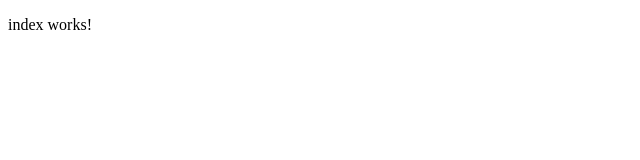
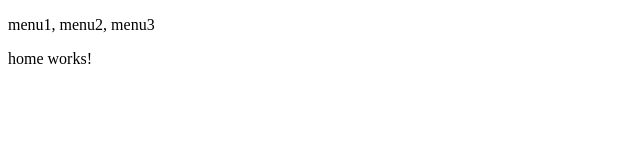
Before and after one commit to lsylsy289/ngTodo2, an Angular app: page / in a window 1280 px wide. Shown: the top 160 px of the page, without its empty margins (0-640 px from the left). Built offline with nearby package versions, Linux system fonts and the light colour scheme.

Commit message:
TODO two-step

```diff
--- a/src/app/index/index.component.html
+++ b/src/app/index/index.component.html
@@ -1,3 +1,5 @@
 <p>
-  index works!
+  menu1, menu2, menu3
 </p>
+
+<router-outlet></router-outlet>
```
Also changed, not shown: src/app/app-routing.module.ts (+6 -1 lines).
